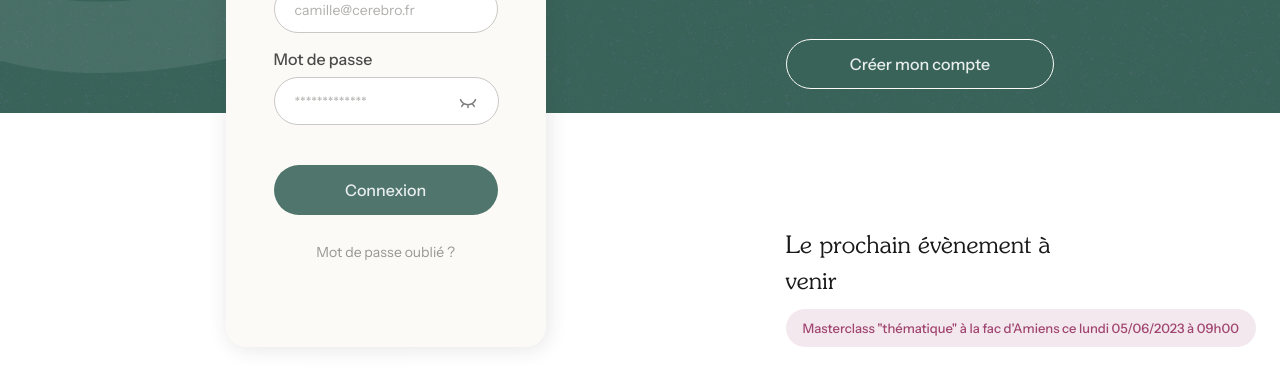
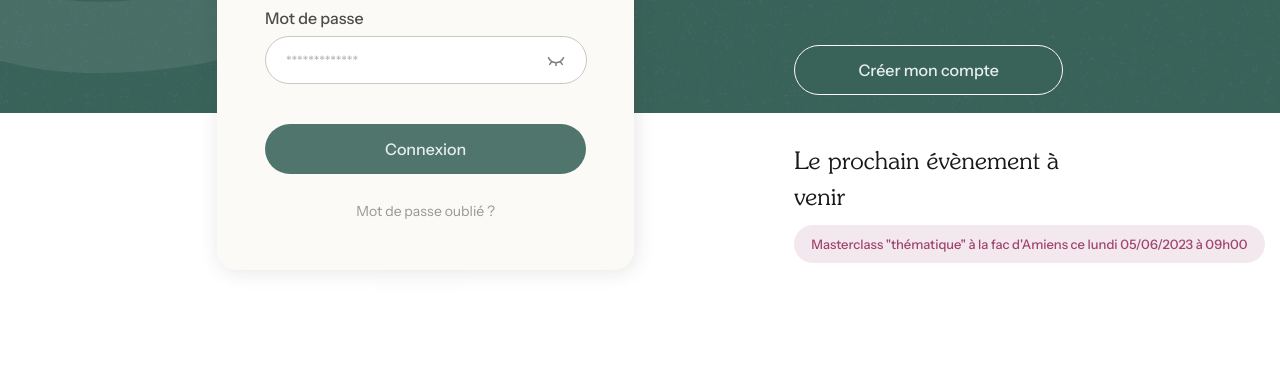
Before and after one commit to NicolasMB3/Cerebro, a plain HTML site: page connexion.html in a window 1280 px wide. Shown: the part 412-798 px from the top of the page. Drawn offline with nearby package versions, Linux system fonts and the light colour scheme.

Commit message:
Page connexion
Avancement de la page de connexion avec le responsive.
Ajout d'un script pour cacher le conteneur de connexion et afficher le conteneur de mot de passe oublié (non fonctionnel).

```diff
--- a/connexion.html
+++ b/connexion.html
@@ -185,8 +185,11 @@
       <div class="bg_img">
         <img src="img/illustrations/form_bg.svg" alt="Illustration de fond" />
       </div>
-      <div class="d-flex justify-content-center gap-5 container_content">
-        <div class="connexion_container w-25 p-5">
+      <div
+        id="container_connexion"
+        class="d-flex flex-lg-row flex-column align-items-center justify-content-center gap-5 container_content"
+      >
+        <div class="connexion_container w-lg-100 p-lg-5 p-3">
           <div class="connexion-title d-flex flex-column gap-3">
             <p>Se connecter</p>
             <h3 class="h3-dark mb-5">Heureux de vous revoir</h3>
@@ -229,7 +232,9 @@
             <button type="submit" class="btn_green mb-4">Connexion</button>
           </form>
           <div class="text-center m">
-            <button class="btn_inline">Mot de passe oublié ?</button>
+            <button class="btn_inline" onclick="display_none_connexion()">
+              Mot de passe oublié ?
+            </button>
           </div>
         </div>
         <div class="container_account">
@@ -445,6 +450,6 @@
     </footer>
     <script src="./script/tarif.js"></script>
     <script src="./script/header.js"></script>
-    <script src="./script/mdp_btn.js"></script>
+    <script src="./script/connexion.js"></script>
   </body>
 </html>
--- a/script/mdp_btn.js
+++ b/script/connexion.js
@@ -9,3 +9,8 @@ function eye_off() {
   document.getElementById("eye_on").style.display = "inline-block";
   document.getElementById("password").type = "text";
 }
+
+function display_none_connexion() {
+  document.getElementById("container_connexion").style.display = "none";
+  console.log("test");
+}
--- a/style/pages/homepage/_connexion.scss
+++ b/style/pages/homepage/_connexion.scss
@@ -6,22 +6,47 @@
   .bg_img {
     height: 525px;
     background: url(../../../img/noise.svg) repeat $cbro-green-800;
+
+    @include media-breakpoint-down(lg) {
+      height: 100%;
+    }
   }
 
   //Contenu principal (formulaire, création..)
   .container_content {
     width: 100% !important;
     margin: -375px 0;
+
+    @include media-breakpoint-down(lg) {
+      margin: -650px 0;
+    }
   }
 
   .gap-5 {
     gap: 15rem !important;
+
+    @include media-breakpoint-down(xxl) {
+      gap: 10rem !important;
+    }
+
+    @include media-breakpoint-down(xl) {
+      gap: 5rem !important;
+    }
+
+    @include media-breakpoint-down(lg) {
+      gap: 0 !important;
+    }
   }
   //Conteneur du formulaire
   .connexion_container {
     background-color: $cbro-snow-50;
     border-radius: 20px;
     box-shadow: 2px 2px 20px 0px rgba(50, 50, 49, 0.12);
+
+    @include media-breakpoint-down(lg) {
+      margin-bottom: 50px;
+      width: 75%;
+    }
 
     p {
       @include cbro-paragraphe(600, 16px, 150%, $cbro-green-700);
@@ -40,6 +65,12 @@
   .container_account {
     width: 21%;
     padding-top: 85px;
+
+    @include media-breakpoint-down(lg) {
+      width: 75%;
+      padding-top: 0;
+    }
+
     p {
       @include cbro-paragraphe(400, 16px, 160%, $cbro-snow-50);
     }
@@ -49,8 +80,16 @@
     }
 
     .evenement {
+      @include media-breakpoint-down(lg) {
+        display: none;
+      }
+
       .mt-5 {
         margin-top: 140px !important;
+
+        @include media-breakpoint-down(xxl) {
+          margin-top: 50px !important;
+        }
       }
 
       p {
```
Also changed, not shown: style/main.css, 1 other file.
